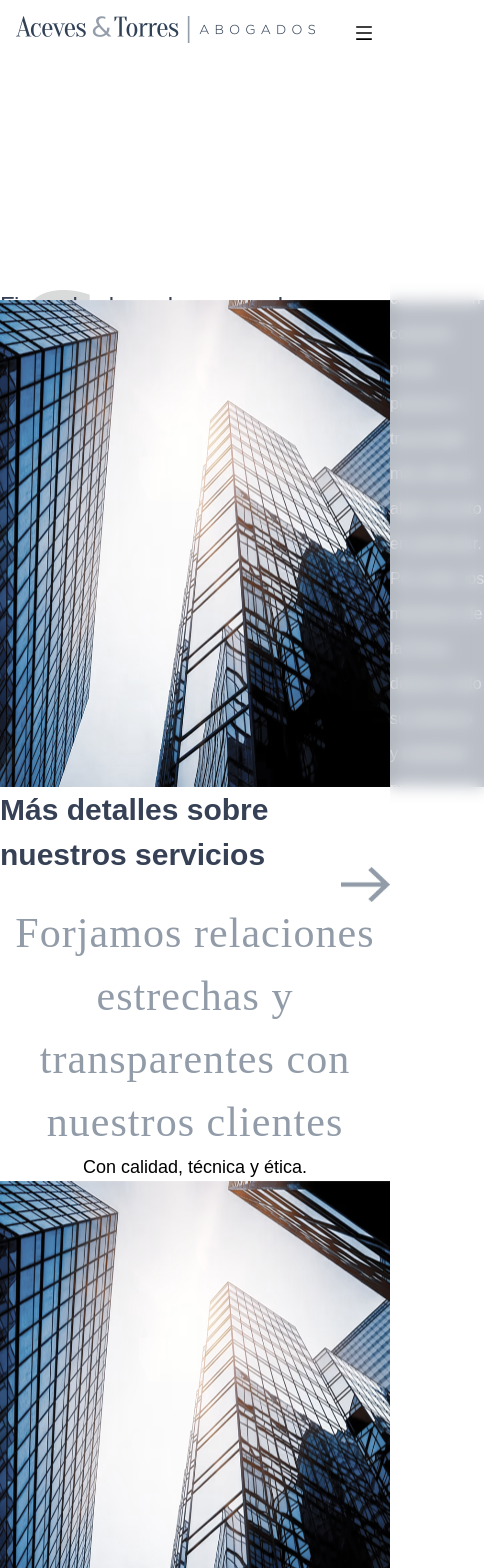
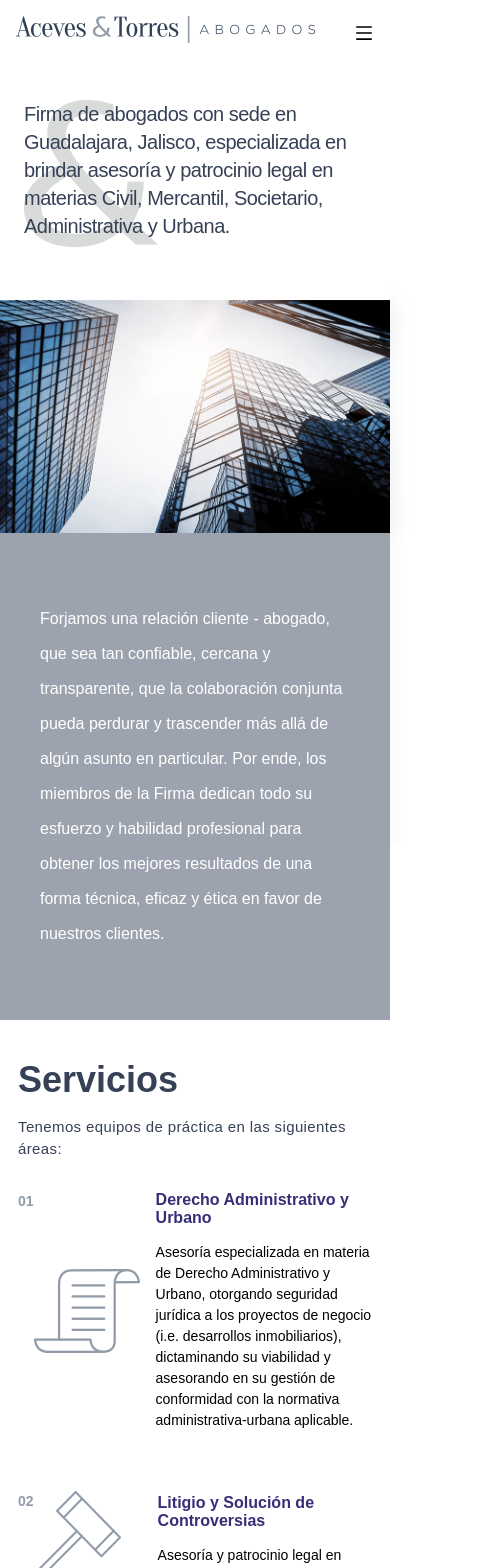
Before and after one commit to alexissahagun1/Aceves-Torres, a Next.js app: page /Home in a window 390 px wide. Shown: the top 1568 px of the page, 484 px wide, since content can reach past the window. Built offline with nearby package versions, Linux system fonts and the light colour scheme.

Commit message:
home page responsive design ready

```diff
--- a/components/Beneficios.jsx
+++ b/components/Beneficios.jsx
@@ -3,9 +3,9 @@ import React from 'react'
 
 const Beneficios = ({file, headingColor, isUppercase, isScaled, hasMargin, isHidden, marginQuantity}) => {
     return (
-       <div className={`grid md:grid-cols-1 grid-cols-1 justify-items-start md:mt-20 ${marginQuantity} lg:mx-[50px] mx-[10px] align-middle ${isHidden ? "hidden md:grid" : "md:hidden"}`}>
+       <div className={`grid md:grid-cols-1 grid-cols-1 justify-items-start md:mt-20 mt-10 ${marginQuantity} lg:mx-[50px] mx-[18px] align-middle  md:grid"`}>
         <h6 className='text-4xl font-semibold fontcolor'>Servicios</h6>
-        <p className='fontcolor text-[15px] md:mt-[20px] tracking-wide'>Tenemos equipos de práctica en las siguientes áreas:</p>
+        <p className='fontcolor text-[15px] md:mt-[20px] mt-4 tracking-wide'>Tenemos equipos de práctica en las siguientes áreas:</p>
                {file && file.map((item) =>
                 <div className={`flex flex-row  md:my-[20px] my-[30px]  ${hasMargin ? "mx-6" : "mx-0"}`} key={item.id}>
                     <p style={{color: '#929ca9'}} className="font-bold text-[14px] tracking-normal md:mt-14">{item.number}</p>
--- a/components/Hero.jsx
+++ b/components/Hero.jsx
@@ -4,10 +4,10 @@ const Hero = ({ heading, size, isBold, fontSize, bgPhoto}) => {
     return (
       <div className="flex flex-col justify-items-center items-center">
         <div className={size} />
-        <div style={{ color: '#364156' }} className="absolute flex  mt-[290px] ">
+        <div style={{ color: '#364156' }} className="absolute flex  md:mt-[290px] mt-[100px] md:mx-0 mx-6">
           <img src={bgPhoto} className="absolute top-0 left-0 -z-10" alt="" />
           <h2
-            className={`md:text-4xl text-2xl tracking-tight pb-10 md:w-[930px] ${isBold ? 'font-bold' : 'font-medium'}`}
+            className={`md:text-4xl text-xl tracking-tight pb-10 md:w-[930px] ${isBold ? 'font-bold' : 'font-medium'}`}
             style={{ fontSize }}
           >
             {heading}
--- a/pages/Home.jsx
+++ b/pages/Home.jsx
@@ -1,81 +1,160 @@
-import React from 'react'
+// import React from 'react'
 
-import Hero from '../components/Hero'
-import Link from 'next/link'
-import Footer from '../components/Footer'
-import Title from '../components/Title'
-import Beneficios from '../components/Beneficios'
-import Servicios from '../components/Servicios'
-import PerfilContent from '../components/PerfilContent'
+// import Hero from '../components/Hero'
+// import Link from 'next/link'
+// import Footer from '../components/Footer'
+// import Title from '../components/Title'
+// import Beneficios from '../components/Beneficios'
+// import Servicios from '../components/Servicios'
+// import PerfilContent from '../components/PerfilContent'
 
 
 
 
+// const Home = () => {
+
+//     return (
+//         <div>
+//             <Title/>
+//             <Hero heading="Firma de abogados con sede en Guadalajara, Jalisco, especializada en brindar asesoría y patrocinio legal en materias Civil, Mercantil, Societario, Administrativa y Urbana." size="md:h-[500px] h-[300px]" bgPhoto="LogoAceves.png"/>
+
+//             <div className="relative md:mt-[100px] flex flex-row justify-start">
+//                 <img src="/HomePhoto1.png" alt="" className="xl:w-[900px]" />
+//                 <div className="bg-gray-400 md:w-[760px] xl:w-[900px]  md:bottom-[-77px] right-0 h-[487px] flex items-center justify-center">
+//                     <div className="flex flex-col space-y-10">
+//                         <p className="md:mx-36 font-medium text-white font-regular leading-[35px] md:w-[500px]">
+//                         Forjamos una relación cliente - abogado, que sea tan confiable, cercana y transparente, que la colaboración conjunta pueda perdurar y trascender más allá de algún asunto en particular. Por ende, los miembros de la Firma dedican todo su esfuerzo y habilidad profesional para obtener los mejores resultados de una forma técnica, eficaz y ética en favor de nuestros clientes.
+//                         </p>
+//                     </div>
+//                 </div>
+//             </div>
+
+//             <Beneficios file={Servicios} headingColor="text-indigo-900" isUppercase={false} isHidden={true} marginQuantity={"2xl:mx-[530px] xl:mx-[350px]"}/>
+
+
+//             <div className="flex justify-end md:mt-32 md:mr-[288px] fontcolor font-bold text-[30px]">
+//                 <h4 className='w-[350px]'>Más detalles sobre nuestros servicios</h4>
+//                 <Link href="/Servicios">
+//                     <img src="FlechaGrande.png" className='w-[50px] h-[35px] mt-[80px] cursor-pointer' alt="" />
+//                 </Link>
+//             </div>
+
+//             <div className="flex flex-col items-center md:mt-[200px] text-center">
+//                 <h2 style={{color: '#929ca9'}} className='customFont font-regular text-[42px] md:w-[700px] tracking-wide'>Forjamos relaciones estrechas y transparentes con nuestros clientes</h2>
+
+//                 <p className='md:mt-[30px] font-color text-[18px] font-regular'>Con calidad, técnica y ética.</p>
+//             </div>
+
+
+
+//             <div className="relative md:mt-[100px] flex flex-row-reverse justify-start">
+//                 <img src="/HomePhoto1.png" alt="" className="xl:w-[900px]" />
+//                 <div className="bg-gray-400 md:w-[760px] xl:w-[900px]  md:bottom-[-77px] right-0 h-[487px] flex items-center justify-center">
+//                     <div className="flex flex-col space-y-10">
+//                         <p className="md:mx-36 font-medium text-white font-regular leading-[35px] xl:w-[500px]">
+//                         Forjamos una relación cliente - abogado, que sea tan confiable, cercana y transparente, que la colaboración conjunta pueda perdurar y trascender más allá de algún asunto en particular. Por ende, los miembros de la Firma dedican todo su esfuerzo y habilidad profesional para obtener los mejores resultados de una forma técnica, eficaz y ética en favor de nuestros clientes.
+//                         </p>
+//                     </div>
+//                 </div>
+//             </div>
+
+//             <PerfilContent/>
+
+//             {/* <div className="flex justify-end md:mt-[255px] md:mb-[255px] md:mr-[288px] fontcolor font-bold text-[30px]">
+//                 <h4 className='w-[350px]'>¡Ponte en contacto con nosotros!</h4> */}
+//                 {/* aqui va la flecha a la derecha */}
+//             {/* </div> */}
+
+//             <div className="flex justify-end md:mt-32 md:mr-[288px] fontcolor font-bold text-[30px]">
+//                 <h4 className='w-[350px]'>¡Ponte en contacto con nosotros!</h4>
+//                 <Link href="/Contacto">
+//                     <img src="FlechaGrande.png" className='w-[50px] h-[35px] mt-[80px] cursor-pointer' alt="" />
+//                 </Link>
+//             </div>
+
+
+//             <Footer/>
+//         </div>
+//     )
+// }
+
+// export default Home
+import React from 'react';
+import Link from 'next/link';
+import Hero from '../components/Hero';
+import Footer from '../components/Footer';
+import Title from '../components/Title';
+import Beneficios from '../components/Beneficios';
+import Servicios from '../components/Servicios';
+import PerfilContent from '../components/PerfilContent';
+
 const Home = () => {
-
   return (
     <div>
-            <Title/>
-            <Hero heading="Firma de abogados con sede en Guadalajara, Jalisco, especializada en brindar asesoría y patrocinio legal en materias Civil, Mercantil, Societario, Administrativa y Urbana." size="md:h-[500px] h-[300px]" bgPhoto="LogoAceves.png"/>
+      <Title />
+      <Hero
+        heading="Firma de abogados con sede en Guadalajara, Jalisco, especializada en brindar asesoría y patrocinio legal en materias Civil, Mercantil, Societario, Administrativa y Urbana."
+        size="md:h-[500px] h-[300px]"
+        bgPhoto="LogoAceves.png"
+      />
 
-            <div className="relative md:mt-[100px] flex flex-row justify-start">
+      <div className="relative md:mt-[100px]  flex flex-col md:flex-row justify-start">
         <img src="/HomePhoto1.png" alt="" className="xl:w-[900px]" />
-                <div className="bg-gray-400 md:w-[760px] xl:w-[900px]  md:bottom-[-77px] right-0 h-[487px] flex items-center justify-center">
+        {/* <div className="bg-gray-400 md:w-[760px] xl:w-[900px] md:bottom-[-77px] right-0 h-[487px] flex items-center justify-center"> */}
+        <div className="bg-gray-400  xl:w-[900px] md:bottom-[-77px] right-0 h-[487px] flex items-center justify-center">
           <div className="flex flex-col space-y-10">
-                        <p className="md:mx-36 font-medium text-white font-regular leading-[35px] md:w-[500px]">
+            <p className="xl:mx-36 mx-10 font-medium text-white font-regular leading-[35px] xl:w-[500px]">
               Forjamos una relación cliente - abogado, que sea tan confiable, cercana y transparente, que la colaboración conjunta pueda perdurar y trascender más allá de algún asunto en particular. Por ende, los miembros de la Firma dedican todo su esfuerzo y habilidad profesional para obtener los mejores resultados de una forma técnica, eficaz y ética en favor de nuestros clientes.
             </p>
           </div>
         </div>
       </div>
 
-            <Beneficios file={Servicios} headingColor="text-indigo-900" isUppercase={false} isHidden={true} marginQuantity={"2xl:mx-[530px] xl:mx-[350px]"}/>
+      <Beneficios
+        file={Servicios}
+        headingColor="text-indigo-900"
+        isUppercase={false}
+        isHidden={true}
+        marginQuantity="2xl:mx-[530px] xl:mx-[350px]"
+      />
 
-
-            <div className="flex justify-end md:mt-32 md:mr-[288px] fontcolor font-bold text-[30px]">
-                <h4 className='w-[350px]'>Más detalles sobre nuestros servicios</h4>
+      <div className="flex md:justify-end md:mt-32 my-14 md:my-0 md:mr-[288px] md:mx-0 mx-10 fontcolor font-bold text-[30px] ">
+        <h4 className="md:w-[350px] w-screen">Más detalles sobre nuestros servicios</h4>
         <Link href="/Servicios">
-                    <img src="FlechaGrande.png" className='w-[50px] h-[35px] mt-[80px] cursor-pointer' alt="" />
+          <img src="FlechaGrande.png" className="md:w-[50px] md:h-[35px] w-[40px] h-[25px] mt-[80px] cursor-pointer" alt="" />
         </Link>
       </div>
 
-            <div className="flex flex-col items-center md:mt-[200px] text-center">
-                <h2 style={{color: '#929ca9'}} className='customFont font-regular text-[42px] md:w-[700px] tracking-wide'>Forjamos relaciones estrechas y transparentes con nuestros clientes</h2>
-
-                <p className='md:mt-[30px] font-color text-[18px] font-regular'>Con calidad, técnica y ética.</p>
+      <div className="flex flex-col items-center md:mt-[200px] mt-10 text-center md:mx-0 mx-4">
+        <h2 style={{ color: '#929ca9' }} className="customFont font-regular md:text-[42px] text-[30px]  md:w-[700px] tracking-wide">
+          Forjamos relaciones estrechas y transparentes con nuestros clientes
+        </h2>
+        <p className="md:mt-[30px] mt-4 font-color md:text-[18px] font-regular">Con calidad, técnica y ética.</p>
       </div>
 
-
-
-            <div className="relative md:mt-[100px] flex flex-row-reverse justify-start">
+      <div className="relative md:mt-[100px] mt-20 flex flex-col md:flex-row-reverse justify-start">
         <img src="/HomePhoto1.png" alt="" className="xl:w-[900px]" />
-                <div className="bg-gray-400 md:w-[760px] xl:w-[900px]  md:bottom-[-77px] right-0 h-[487px] flex items-center justify-center">
+        <div className="bg-gray-400 md:w-[760px] xl:w-[900px] md:bottom-[-77px] right-0 md:h-[487px] flex items-center justify-center">
           <div className="flex flex-col space-y-10">
-                        <p className="md:mx-36 font-medium text-white font-regular leading-[35px] xl:w-[500px]">
+            <p className="md:mx-36 mx-6 my-6 md:my-0 py-10 md:py-0 font-medium text-white font-regular leading-[35px] xl:w-[500px]">
               Forjamos una relación cliente - abogado, que sea tan confiable, cercana y transparente, que la colaboración conjunta pueda perdurar y trascender más allá de algún asunto en particular. Por ende, los miembros de la Firma dedican todo su esfuerzo y habilidad profesional para obtener los mejores resultados de una forma técnica, eficaz y ética en favor de nuestros clientes.
             </p>
           </div>
         </div>
       </div>
 
-            <PerfilContent/>
+      <PerfilContent />
 
-            {/* <div className="flex justify-end md:mt-[255px] md:mb-[255px] md:mr-[288px] fontcolor font-bold text-[30px]">
-                <h4 className='w-[350px]'>¡Ponte en contacto con nosotros!</h4> */}
-                {/* aqui va la flecha a la derecha */}
-            {/* </div> */}
-
-            <div className="flex justify-end md:mt-32 md:mr-[288px] fontcolor font-bold text-[30px]">
-                <h4 className='w-[350px]'>¡Ponte en contacto con nosotros!</h4>
+      <div className="flex justify-end md:mt-32 mt-10 mx-10 md:mx-0 md:mr-[288px] fontcolor font-bold text-[30px]">
+        <h4 className="w-[350px]">¡Ponte en contacto con nosotros!</h4>
         <Link href="/Contacto">
-                    <img src="FlechaGrande.png" className='w-[50px] h-[35px] mt-[80px] cursor-pointer' alt="" />
+          <img src="FlechaGrande.png" className="md:w-[50px] md:h-[35px] w-[40px] h-[25px] mt-[80px] cursor-pointer" alt="" />
         </Link>
       </div>
 
+      <Footer />
+    </div>
+  );
+};
 
-            <Footer/>
-        </div>
-    )
-}
-
-export default Home
+export default Home;
```
Also changed, not shown: components/PerfilContent.jsx (+4 -4 lines). Lines whose indentation alone changed are shown as unchanged.
